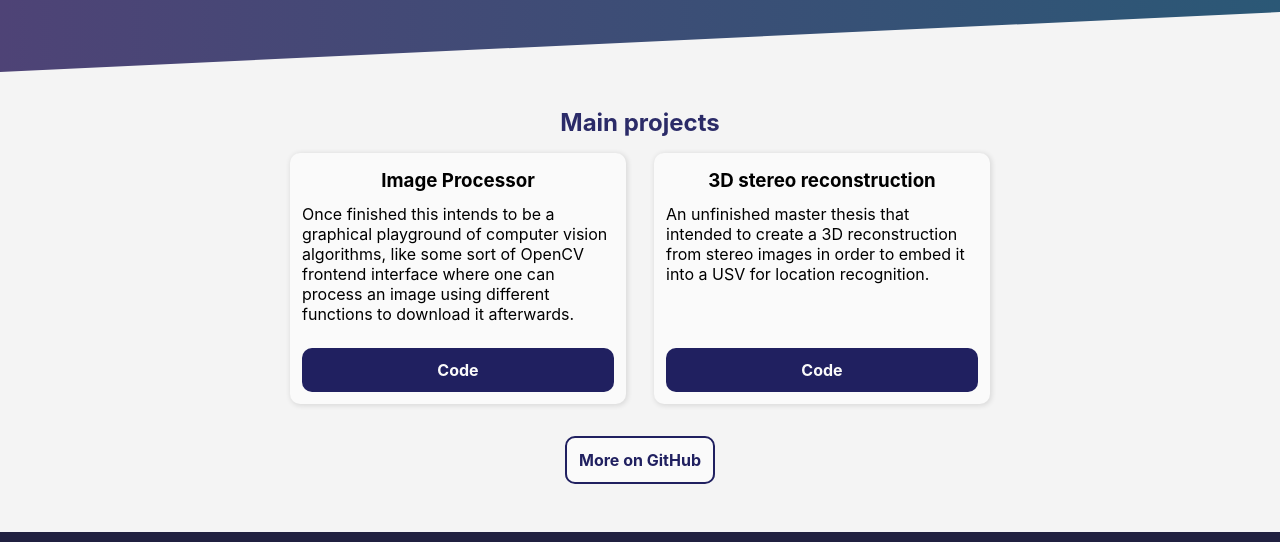
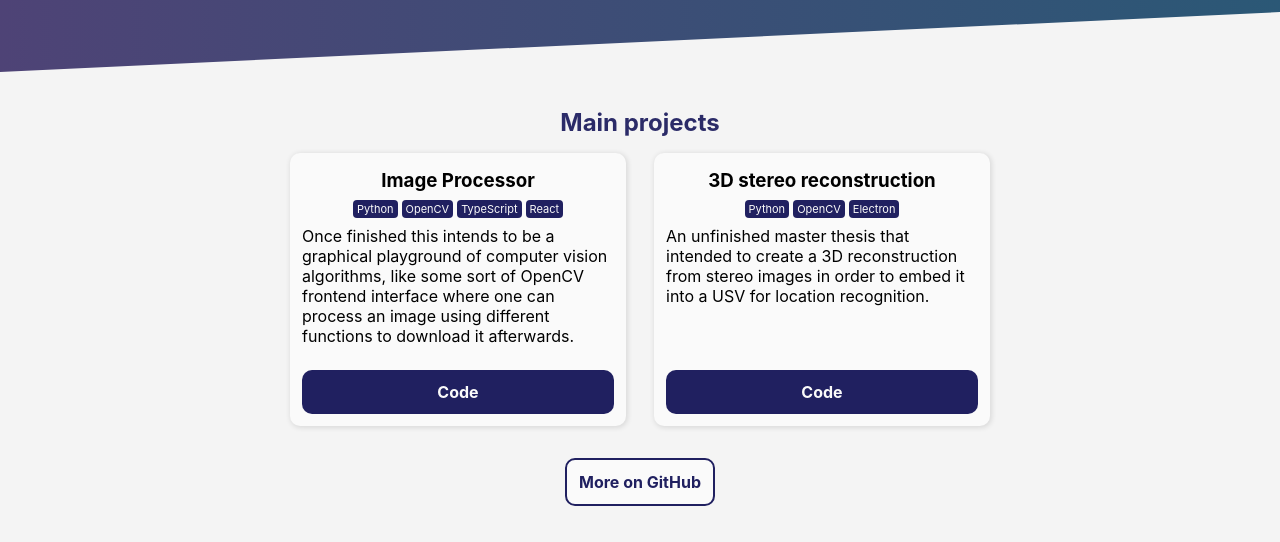
Before and after one commit to MikelDB/mikeldiez-blog, a Gatsby site in the folder blog/: page / in a window 1280 px wide. Shown: the part 285-827 px from the top of the page. Built offline with nearby package versions, Linux system fonts and the light colour scheme; Gatsby itself is replaced by a stand-in of ours.

Commit message:
Add tags to project card

```diff
--- a/blog/src/components/molecules/ProjectCard/ProjectCard.tsx
+++ b/blog/src/components/molecules/ProjectCard/ProjectCard.tsx
@@ -1,16 +1,34 @@
 import React from 'react';
-import { Container, StyledAnchor, H3, TextContainer } from './styles';
+import {
+  Container,
+  StyledAnchor,
+  H3,
+  TextContainer,
+  TagsContainer,
+  Tags,
+} from './styles';
 
 type ProjectsProps = {
   title: string;
   url: string;
   description: string;
+  tags: [{ name: string }];
 };
 
-const ProjectCard: React.FC<ProjectsProps> = ({ title, url, description }) => {
+const ProjectCard: React.FC<ProjectsProps> = ({
+  title,
+  url,
+  description,
+  tags,
+}) => {
   return (
     <Container>
       <H3>{title}</H3>
+      <TagsContainer>
+        {tags.map((tag) => (
+          <Tags key={tag.name}>{tag.name}</Tags>
+        ))}
+      </TagsContainer>
       <TextContainer>{description}</TextContainer>
       <StyledAnchor href={url} target="__blank">
         Code
--- a/blog/src/components/molecules/ProjectCard/styles.ts
+++ b/blog/src/components/molecules/ProjectCard/styles.ts
@@ -31,9 +31,24 @@ export const StyledAnchor = styled.a`
 export const H3 = styled.h3`
   align-self: center;
   margin-top: 4px;
-  margin-bottom: 12px;
+  margin-bottom: 8px;
 `;
 
 export const TextContainer = styled.div`
   padding-bottom: 24px;
 `;
+
+export const TagsContainer = styled.div`
+  display: flex;
+  justify-content: center;
+  margin-bottom: 8px;
+`;
+
+export const Tags = styled.div`
+  background-color: rgba(32, 32, 96, 1);
+  color: #fafafa;
+  margin: 0 2px;
+  padding: 2px 4px;
+  font-size: 11px;
+  border-radius: 4px;
+`;
--- a/blog/src/components/organisms/ProjectsSection/ProjectsSection.tsx
+++ b/blog/src/components/organisms/ProjectsSection/ProjectsSection.tsx
@@ -12,6 +12,11 @@ type ProjectsProps = {
   title: string;
   url: string;
   description: string;
+  tags: [
+    {
+      name: string;
+    }
+  ];
 };
 
 type ProjectsSectionProps = {
@@ -36,6 +41,7 @@ const ProjectsSection: React.FC<ProjectsSectionProps> = ({
               title={project.title}
               url={project.url}
               description={project.description}
+              tags={project.tags}
             />
           ))}
         </ProjectsContainer>
--- a/blog/src/templates/index-page.tsx
+++ b/blog/src/templates/index-page.tsx
@@ -9,6 +9,11 @@ type ProjectsProps = {
   title: string;
   url: string;
   description: string;
+  tags: [
+    {
+      name: string;
+    }
+  ];
 };
 
 type IndexPageTemplateProps = {
@@ -80,6 +85,9 @@ export const pageQuery = graphql`
           title
           url
           description
+          tags {
+            name
+          }
         }
       }
     }
```
Also changed, not shown: blog/src/cms/preview-templates/IndexPagePreview.tsx (+7 -1 lines), blog/src/img/social/facebook.svg (deleted), blog/src/img/social/instagram.svg (deleted), blog/src/img/social/twitter.svg (deleted), blog/src/img/social/vimeo.svg (deleted).
